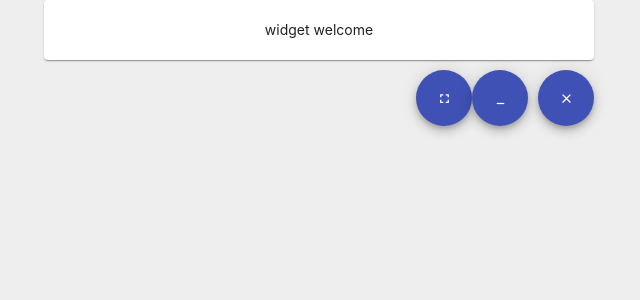
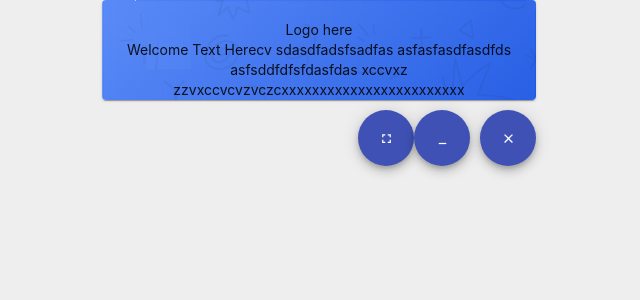
Before and after one commit to hegdemahesh/react_widget_demo, a React (Create React App) app: page / in a window 1280 px wide. Both pictures are taken after a click on the button "CONNECT". Shown: the top 300 px of the page, without its empty margins (321-961 px from the left). Built offline with nearby package versions, Linux system fonts and the light colour scheme.

Commit message:
changes #1016

```diff
--- /dev/null
+++ b/src/components/WidgetWelcomeComponent.css
@@ -0,0 +1,33 @@
+.widgetWelcomeHolder {
+    background-color: white;
+
+
+}
+
+.widgetBg {
+    position: relative;
+    z-index: 30;
+}
+
+.bgImage {
+
+    position: absolute;
+    top: 0px;
+    left: 0px;
+    z-index: 30;
+}
+
+.welcomeWidgetContent {
+    display: flex;
+    flex-direction: column;
+    z-index: 500;
+    background-color: white;
+}
+
+.spacerv {
+    height: 20px;
+}
+
+.contentItems {
+    z-index: 500;
+}
--- a/src/components/WidgetWelcomeComponent.js
+++ b/src/components/WidgetWelcomeComponent.js
@@ -1,10 +1,28 @@
 import React from 'react';
+import bg from '../assets/bgImage01.png';
+import './WidgetWelcomeComponent.css';
+
 
 export default class WidgetWelcomeComponent extends React.Component {
     constructor(props){
         super(props);
     }
     render() {
-        return <div>widget welcome</div>
+        let widgetElement =
+        <div className='widgetWelcomeHolder'>
+            <div className='widgetBg'>
+                <img className="bgImage" src={bg} />
+            </div>
+            <div className="spacerv"></div>
+            <div className="welcomeWidgetContent">
+                <div className="contentItems">Logo here</div>
+                <div className="contentItems" >Welcome Text Herecv
+                    sdasdfadsfsadfas
+                    asfasfasdfasdfds
+                    asfsddfdfsfdasfdas
+                    xccvxz zzvxccvcvzvczcxxxxxxxxxxxxxxxxxxxxxxxx</div>
+            </div>
+        </div>;
+        return widgetElement;
     }
 }
--- a/src/components/widgetContainer.css
+++ b/src/components/widgetContainer.css
@@ -1,10 +1,9 @@
 .widgetContainer {
-    width: 550px;
+    width: 434px;
     min-height: 100vh;
 }
 
 .widgetBody {
-    padding: 20px;
     flex-grow: 1;
 }
 
--- a/src/components/widgetHomeComponent.css
+++ b/src/components/widgetHomeComponent.css
@@ -1,6 +1,7 @@
 .HomeWidgetBox {
     display: flex;
     flex-direction: column;
+    padding: 10px;
 
 }
 
```
